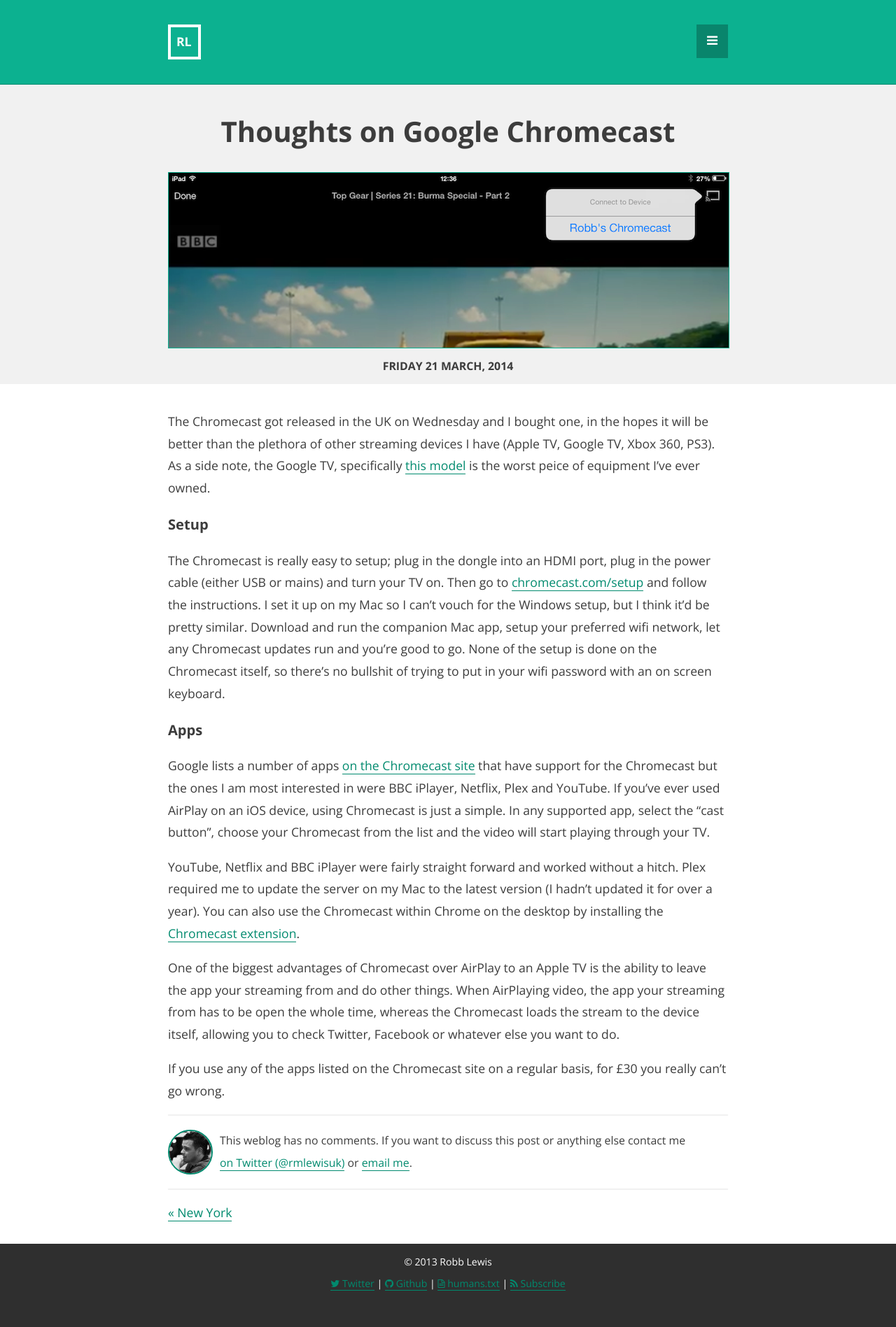
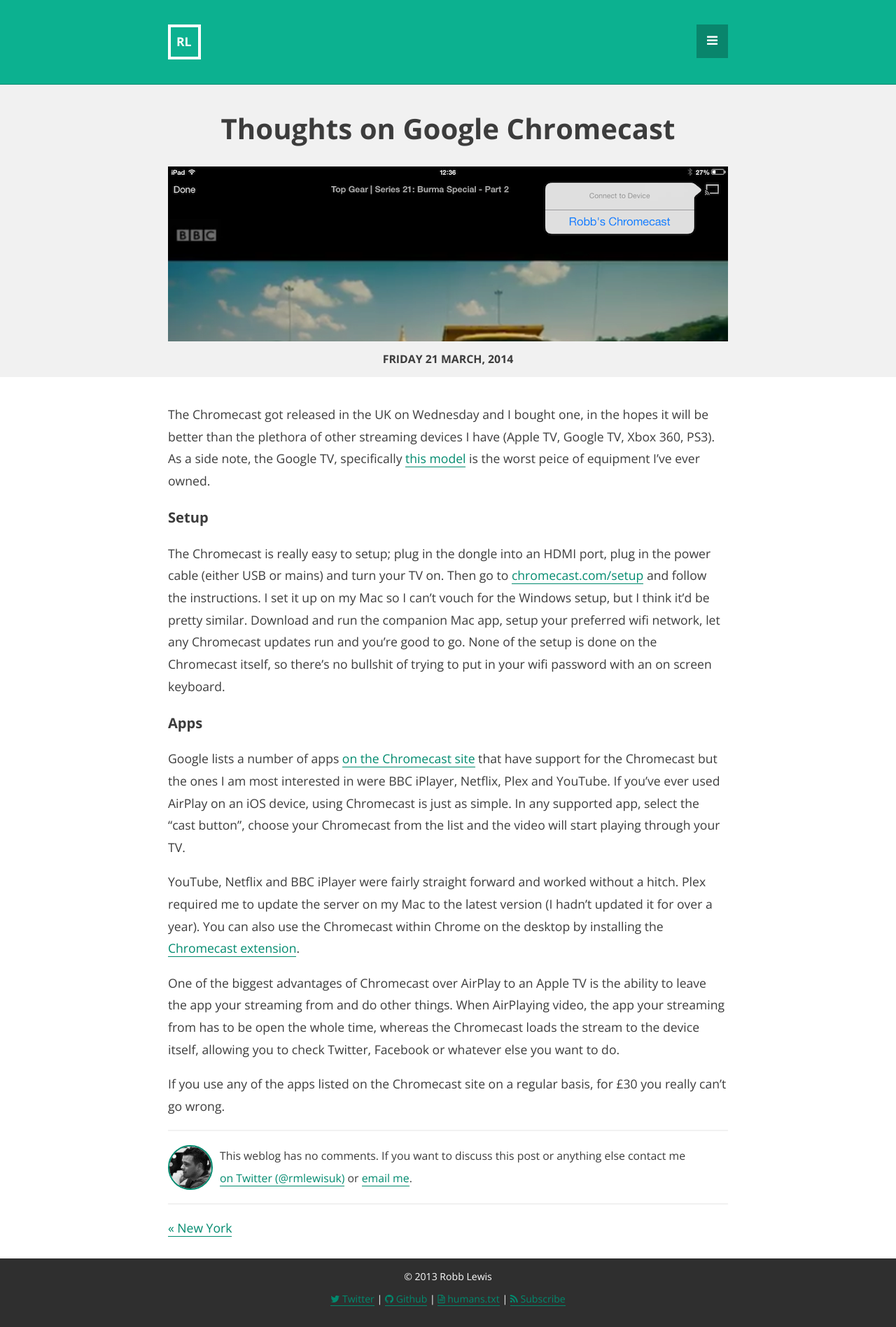
Before and after one commit to rknightuk/robblewis.me-jekyll, a Jekyll site: the page built from _posts/2014/2014-03-21-thoughts-on-chromecast.md, in a window 1280 px wide. Shown: the whole page at 70% size. Built offline with Jekyll 4.4.1, drawn with Linux system fonts in a browser that asks for light colours; Markdown is read by kramdown in place of the engine named in the settings; before the commit the page ends 1875 px from its top, so only the background shows below that.

Commit message:
All kinds of stuff

```diff
--- a/_includes/header.html
+++ b/_includes/header.html
@@ -78,6 +78,8 @@
 				{% if page.layout == 'post' %}
 					{% if page.featured %}
 						<img class="blog-header" src="/assets/img/posts{{ page.permalink }}.png" width="800" height="250" alt="{{page.title}} header image">
+					{% else %}
+						<hr>
 					{% endif %}
 					{% if page.image_credit %}
 						<p class="meta post">Image by <a href="{{ page.image_credit }}">{{ page.image_credit_name }}</a></p>
--- a/_posts/2014/2014-03-21-thoughts-on-chromecast.md
+++ b/_posts/2014/2014-03-21-thoughts-on-chromecast.md
@@ -15,7 +15,7 @@
 ### Apps
 
 Google lists a number of apps [on the Chromecast site](http://chromecast.com/apps) that have support for the Chromecast but the ones I am most interested in were BBC iPlayer, Netflix, Plex and YouTube.
-If you've ever used AirPlay on an iOS device, using Chromecast is just a simple. In any supported app, select the "cast button", choose your Chromecast from the list and the video will start playing through your TV.
+If you've ever used AirPlay on an iOS device, using Chromecast is just as simple. In any supported app, select the "cast button", choose your Chromecast from the list and the video will start playing through your TV.
 
 YouTube, Netflix and BBC iPlayer were fairly straight forward and worked without a hitch. Plex required me to update the server on my Mac to the latest version (I hadn't updated it for over a year). You can also use the Chromecast within Chrome on the desktop by installing the [Chromecast extension](https://chrome.google.com/webstore/detail/google-cast/boadgeojelhgndaghljhdicfkmllpafd).
 
--- a/assets/css/style.css
+++ b/assets/css/style.css
@@ -8,7 +8,7 @@
 	line-height: 1.8em;
 }
 
-h1 { font-size:2.28571em; line-height: 1.2; }
+h1 { font-size:2.28571em; line-height: 1em; }
 h2 { font-size:1.61429em; }
 h3 { font-size:1.14286em; }
 h4 { font-size:1em; }
@@ -142,9 +142,14 @@
 		padding: 10px;
 	}
 
-	header {
-		text-align: center;
-	}
+	header { text-align: center; }
+
+hr {
+	border: 0;
+	height: 0;
+	border-top: 1px solid rgba(0, 0, 0, 0.1);
+	border-bottom: 1px solid rgba(255, 255, 255, 0.3);
+}
 
 .button	{
 	text-align: center;
@@ -280,7 +285,6 @@
 		margin-right: 10px;
 	}
 
-img.blog-header { border: 1px solid #0CB190; }
 .meta {
 	font-weight: bold;
 	text-transform: uppercase;
```
